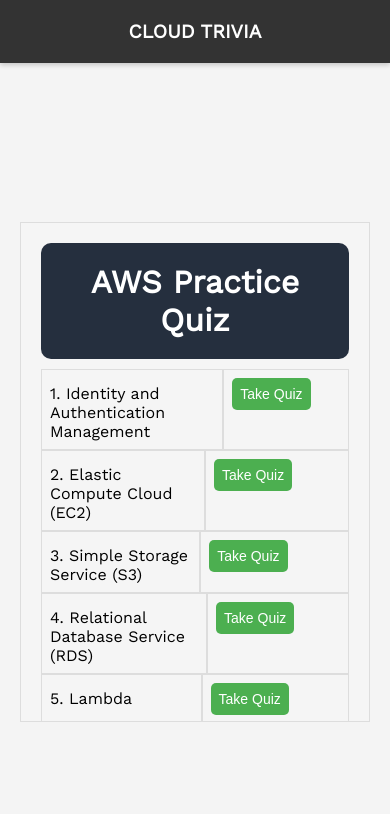
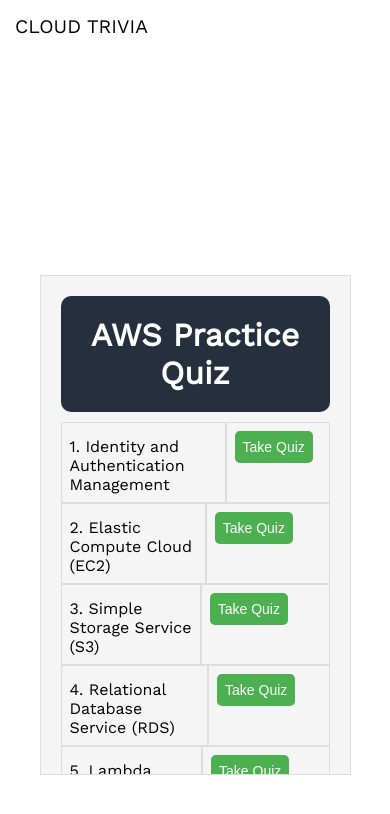
Before and after one commit to codeshari/cloudquizapp, a React (Create React App) app: page / in a window 390 px wide. Shown: the top 814 px of the page. Built offline with nearby package versions, Linux system fonts and the light colour scheme.

Commit message:
Updated the styling of App.css- mobile responsive.

```diff
--- a/src/App.css
+++ b/src/App.css
@@ -1,6 +1,50 @@
-/* src/App.css */
+@media (max-width: 768px) {
+  .Navbar {
+    padding: 15px;
+    font-size: 1.2em;
 
-/* Reset some default styles and add a box-sizing declaration */
+  }
+
+  .Navbar .logo {
+    text-align: center;
+  }
+
+  .Navbar .menu {
+    text-align: center;
+    margin-top: 10px;
+  }
+
+  .Navbar a {
+    display: block;
+    margin: 8px 0;
+  }
+
+  .content-container {
+    margin-top: 20px;
+  }
+}
+.Quiz {
+  width: 80%; /* Adjust as needed */
+  max-width: 600px; /* Adjust as needed */
+  margin: 0 auto;
+}
+.Navbar {
+  padding: 20px;
+  font-size: 1.5em;
+}
+
+@media (max-width: 768px) {
+  .Navbar {
+    padding: 15px;
+    font-size: 1.2em;
+  }
+}
+.QuizResult {
+  width: 80%; /* Adjust as needed */
+  max-width: 600px; /* Adjust as needed */
+  margin: 0 auto;
+}
+
 * {
   box-sizing: border-box;
   margin: 0;
@@ -13,79 +57,23 @@
   margin: 0;
 }
 
-/* Navbar styles */
-.Navbar {
-  background-color: #333;
-  color: white;
-  padding: 20px;
-  text-align: center;
-  font-size: 1.5em;
-  font-weight: bold;
-  position: fixed;
-  top: 0;
-  width: 100%;
-  box-shadow: 0px 2px 5px rgba(0, 0, 0, 0.2);
-  z-index: 1000;
-}
-
-/* Navbar links */
-.Navbar a {
-  color: white;
-  text-decoration: none;
-  margin: 0 15px;
-  padding: 8px 12px;
-  border-radius: 4px;
-  transition: background-color 0.3s;
-}
-
-.Navbar a:hover {
-  background-color: #555;
-}
-
-/* Navbar logo and menu styles */
-.Navbar .logo {
-  display: inline-block;
-  margin-right: auto;
-}
-
-.Navbar .menu {
-  display: inline-block;
-}
-
-.Navbar .menu a {
-  display: inline-block;
-}
-
 /* Content container styles */
 .content-container {
-  background-color: #f4f4f4;
   min-height: 100vh;
   display: flex;
   flex-direction: column;
   justify-content: center;
   align-items: center;
   margin-top: 50px;
+  width: 80%; /* Adjust the width as needed */
+  max-width: 1200px; /* Add a max-width to prevent container from becoming too wide */
+  margin-left: auto;
+  margin-right: auto;
 }
 
 /* Responsive Styles */
 @media (max-width: 768px) {
-  .Navbar {
-    padding: 20px;
-    font-size: 1.2em;
-  }
-
-  .Navbar .logo {
-    margin: 0;
-    text-align: center;
-  }
-
-  .Navbar .menu {
-    text-align: center;
-    margin-top: 10px;
-  }
-
-  .Navbar a {
-    display: block;
-    margin: 8px 0;
+  .content-container {
+    width: 90%; /* Adjust the width for smaller screens */
   }
 }
```
